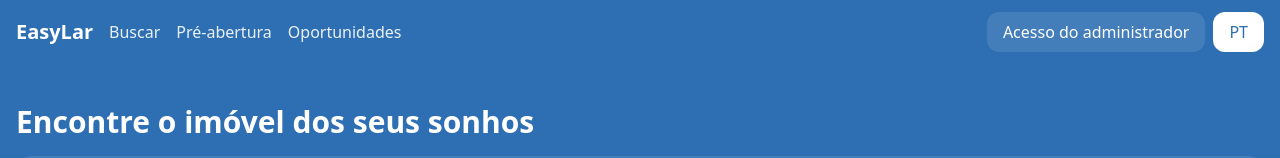
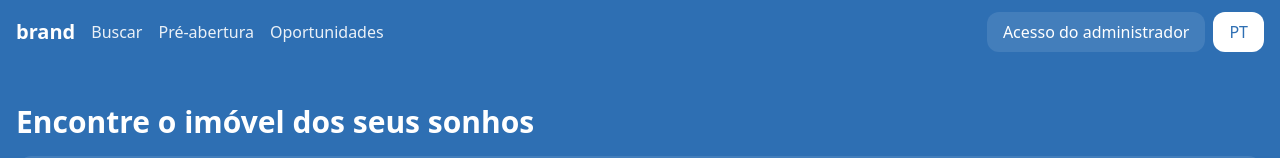
Before and after one commit to thiagosenabhz/easylarportal, a Next.js app: page / in a window 1280 px wide. Shown: the top 158 px of the page. Built offline with nearby package versions, Linux system fonts and the light colour scheme.

Commit message:
Update Header.tsx

```diff
--- a/app/components/Header.tsx
+++ b/app/components/Header.tsx
@@ -9,7 +9,7 @@ export default function Header(){
   return (
     <header className="bg-brandBlue text-white sticky top-0 z-40">
       <div className="container-xl py-3 flex items-center gap-4">
-        <a href="/" className="font-bold text-xl">EasyLar</a>
+        <a href="/" className="font-bold text-xl">{t('brand')}</a>
         <nav className="hidden md:flex gap-4 opacity-90">
           <a href="/">{t('search')}</a>
           <a href="/#pre-abertura">{t('preOpening')}</a>
```
